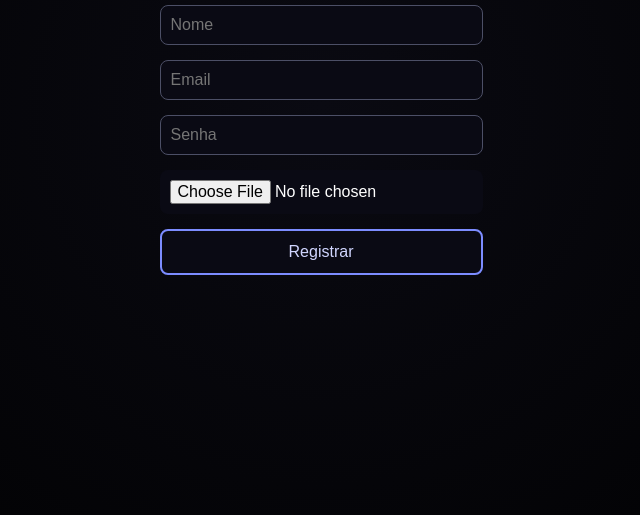
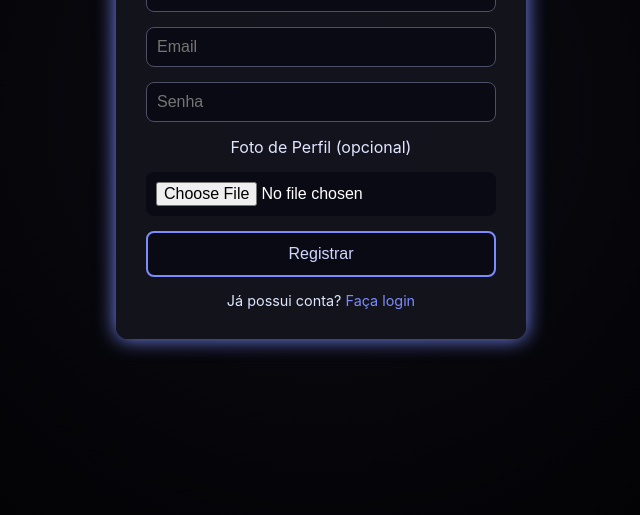
Before and after one commit to PauloFratta/F-STA-ENG-SII-Projetos-2-2025-E06, a website: page registrar.html in a window 1280 px wide. Shown: the part 301-816 px from the top of the page, without its empty margins (319-959 px from the left). Drawn offline with Linux system fonts and the light colour scheme.

Commit message:
Add files via upload

```diff
--- a/registrar.html
+++ b/registrar.html
@@ -1,22 +1,25 @@
 <!DOCTYPE html>
 <html lang="pt-BR">
 <head>
-  <meta charset="UTF-8" />
-  <meta name="viewport" content="width=device-width, initial-scale=1.0" />
+  <meta charset="UTF-8">
+  <meta name="viewport" content="width=device-width, initial-scale=1.0">
   <title>Registro - CyberMaker</title>
-  <link rel="stylesheet" href="registrar.css" />
+  <link rel="stylesheet" href="registrar.css">
 </head>
 <body>
-  <div class="container">
-    <h1>Registrar Usuário</h1>
-    <form id="formRegistro">
-      <input type="text" id="nome" placeholder="Nome" required />
-      <input type="email" id="email" placeholder="Email" required />
-      <input type="password" id="senha" placeholder="Senha" required />
-      <input type="file" id="imagem" accept="image/*" />
+  <div class="registro-container">
+    <h2>Registrar Conta</h2>
+    <form id="form-registro">
+      <input type="text" id="nome" placeholder="Nome" required>
+      <input type="email" id="email" placeholder="Email" required>
+      <input type="password" id="senha" placeholder="Senha" required>
+      <label for="foto">Foto de Perfil (opcional)</label>
+      <input type="file" id="foto" accept="image/*">
       <button type="submit">Registrar</button>
     </form>
-    <p id="mensagem"></p>
+    <div class="link">
+      Já possui conta? <a href="login.html">Faça login</a>
+    </div>
   </div>
 
   <script src="registrar.js"></script>
```
